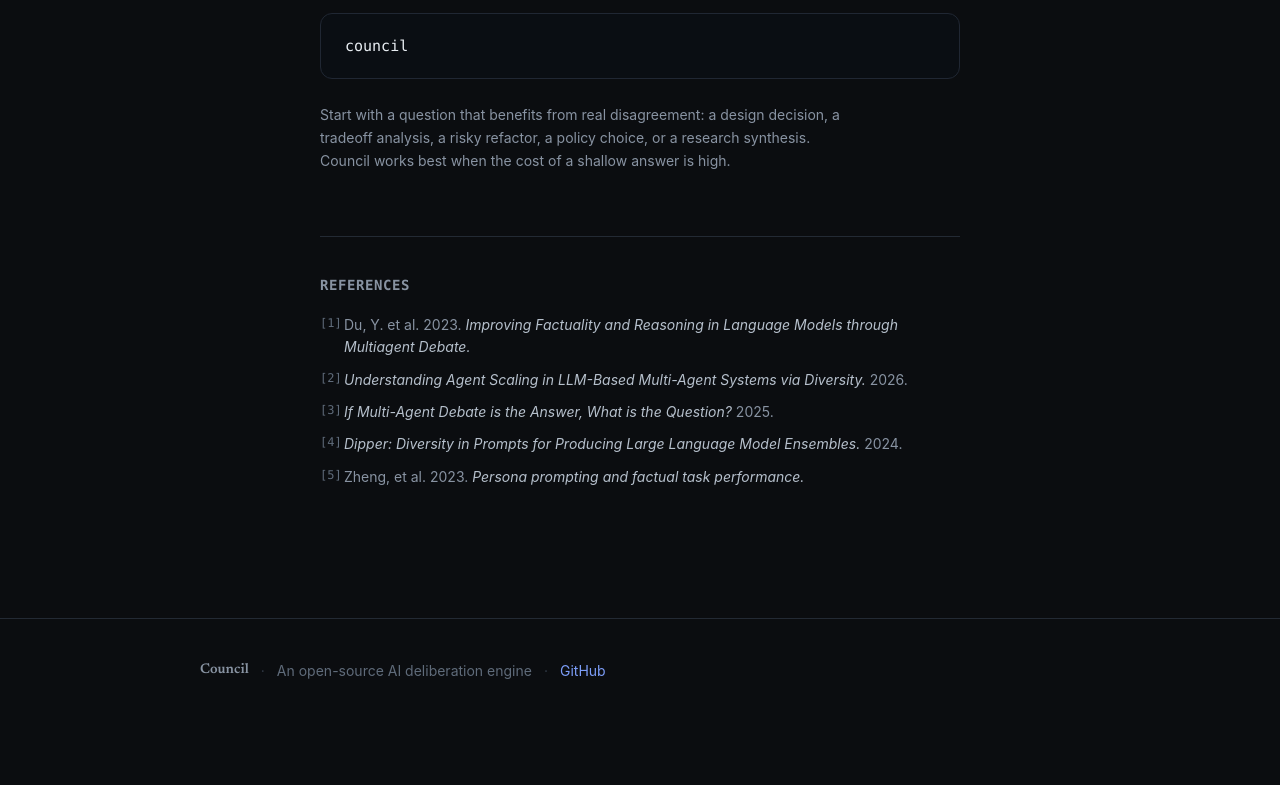
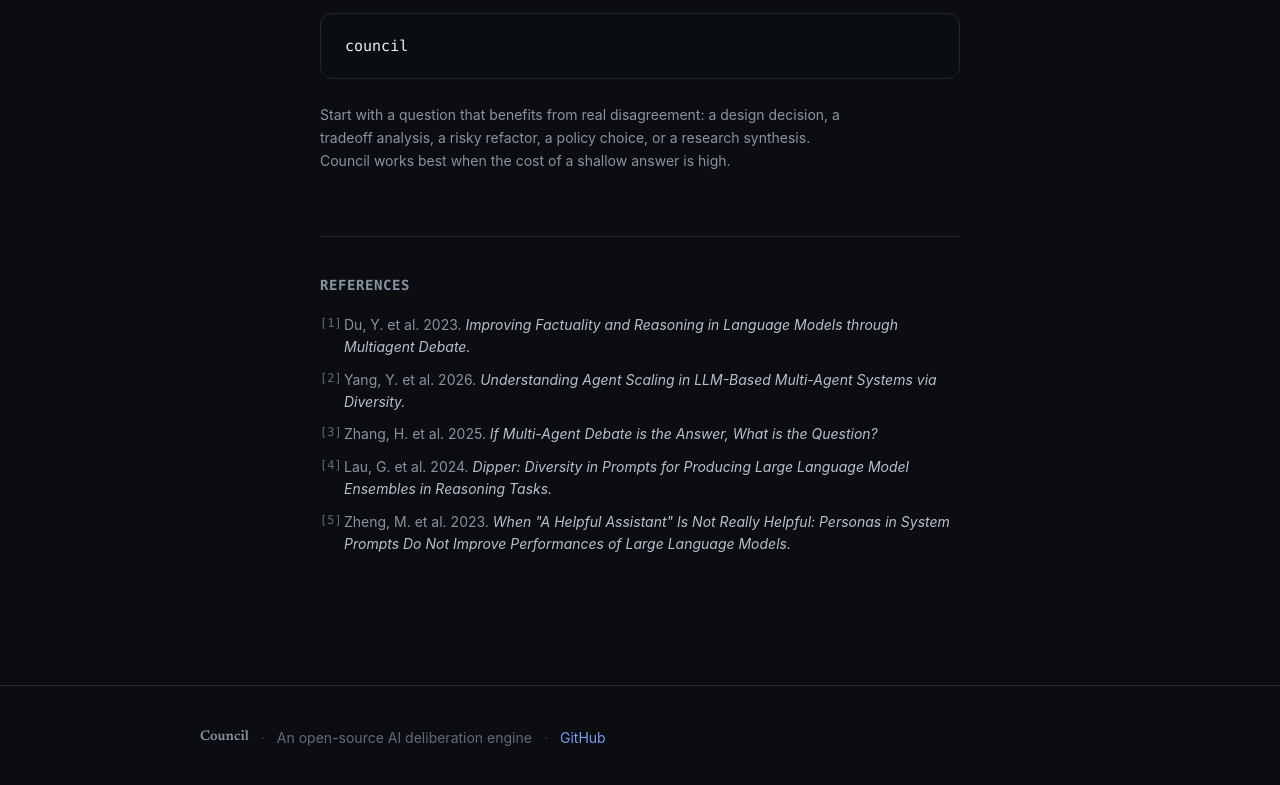
Before and after one commit to amithmathew/council-engine, an Astro site in the folder site/: page / in a window 1280 px wide. Shown: the part 5187-5972 px from the top of the page. Before the commit the page ends 5909 px from the top, so only its background shows below. Built offline with nearby package versions, Linux system fonts and the light colour scheme; Astro itself is replaced by a stand-in of ours.

Commit message:
update paper references

```diff
--- a/site/src/pages/index.astro
+++ b/site/src/pages/index.astro
@@ -362,19 +362,19 @@ import "../styles/global.css";
           <h3>References</h3>
           <ol class="ref-list">
             <li id="ref-1">
-              Du, Y. et al. 2023. <em>Improving Factuality and Reasoning in Language Models through Multiagent Debate.</em>
+              Du, Y. et al. 2023. <a href="https://arxiv.org/abs/2305.14325" target="_blank" rel="noopener"><em>Improving Factuality and Reasoning in Language Models through Multiagent Debate.</em></a>
             </li>
             <li id="ref-2">
-              <em>Understanding Agent Scaling in LLM-Based Multi-Agent Systems via Diversity.</em> 2026.
+              Yang, Y. et al. 2026. <a href="https://arxiv.org/abs/2602.03794" target="_blank" rel="noopener"><em>Understanding Agent Scaling in LLM-Based Multi-Agent Systems via Diversity.</em></a>
             </li>
             <li id="ref-3">
-              <em>If Multi-Agent Debate is the Answer, What is the Question?</em> 2025.
+              Zhang, H. et al. 2025. <a href="https://arxiv.org/abs/2502.08788" target="_blank" rel="noopener"><em>If Multi-Agent Debate is the Answer, What is the Question?</em></a>
             </li>
             <li id="ref-4">
-              <em>Dipper: Diversity in Prompts for Producing Large Language Model Ensembles.</em> 2024.
+              Lau, G. et al. 2024. <a href="https://arxiv.org/abs/2412.15238" target="_blank" rel="noopener"><em>Dipper: Diversity in Prompts for Producing Large Language Model Ensembles in Reasoning Tasks.</em></a>
             </li>
             <li id="ref-5">
-              Zheng, et al. 2023. <em>Persona prompting and factual task performance.</em>
+              Zheng, M. et al. 2023. <a href="https://arxiv.org/abs/2311.10054" target="_blank" rel="noopener"><em>When "A Helpful Assistant" Is Not Really Helpful: Personas in System Prompts Do Not Improve Performances of Large Language Models.</em></a>
             </li>
           </ol>
         </div>
```
